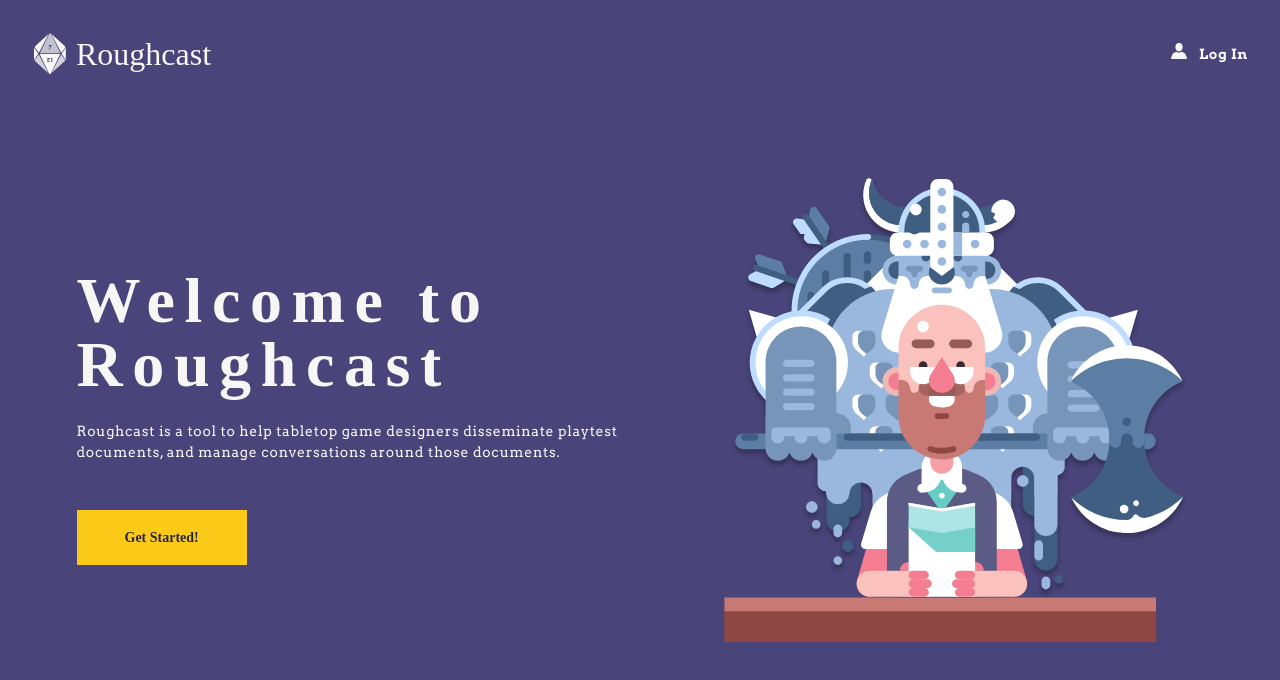
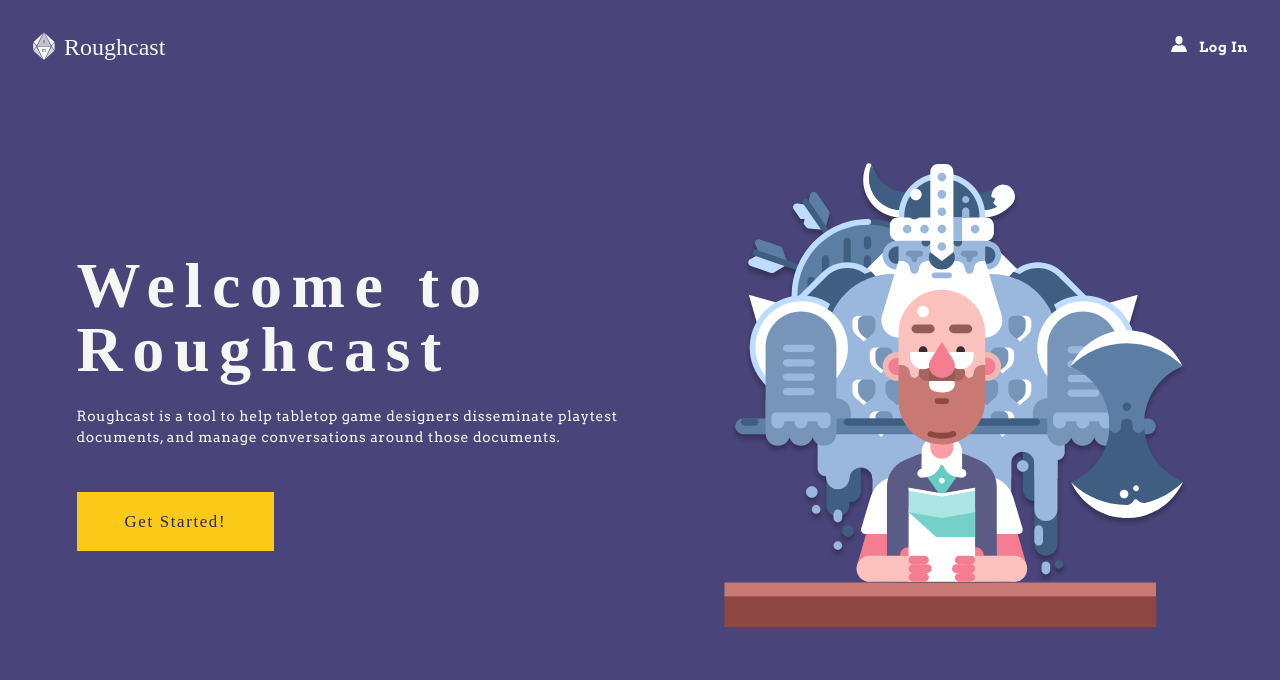
Before and after one commit to wlonk/roughcast, a Vue app: page / in a window 1280 px wide. Shown: the top 680 px of the page. Built offline with nearby package versions, Linux system fonts and the light colour scheme; the HTML template or start-up script is replaced by a standard one; a web font is replaced by a local one; what semantic-ui-vue, vue-async-computed would draw is missing.

Commit message:
Update styles

```diff
--- a/src/styles/blocks/page-header.scss
+++ b/src/styles/blocks/page-header.scss
@@ -12,7 +12,10 @@
   }
   .logo-title {
     font-family: $accent-font;
-    font-size: $medium-font;
+    font-size: 1.5rem;
+  }
+  img[alt="logo"] {
+    width: 1.5rem;
   }
   .header-link {
     font-weight: 700;
--- a/src/styles/elements/custom-checkbox.scss
+++ b/src/styles/elements/custom-checkbox.scss
@@ -11,7 +11,7 @@
     margin-right: 0.5rem;
     width: 1.5rem; height: 1.5rem;
     &:checked ~ p::before {
-      background-position: 50% 45%;
+      background-position: center;
       background-size: 50%;
       background-repeat: no-repeat;
     }
@@ -19,11 +19,12 @@
   p {
     cursor: pointer;
     font-weight: 300;
+    line-height: 1.5em;
     margin: 0;
     &::before {
       content: '';
       position: absolute;
-      left: 0;
+      left: 0; top: 0;
       width: 1.5rem; height: 1.5rem;
       border: 2px solid transparent;
     }
--- a/src/styles/elements/form.scss
+++ b/src/styles/elements/form.scss
@@ -9,7 +9,7 @@
     &.check-row {
       align-items: center;
       justify-content: space-between;
-      margin: 0.5rem 0 2rem;
+      margin: 0.5rem 0 0;
     }
     &>* {
       display: block;
@@ -23,7 +23,7 @@
   input[type="email"],
   input[type="password"] {
     width: 100%;
-    padding: 1.25rem;
+    padding: 1rem;
     margin-bottom: 1rem;
   }
   p {
@@ -31,7 +31,7 @@
   }
   .accent-link {
     font-weight: 700;
-    margin-left: 0.5rem;
+    margin-left: 0.25rem;
   }
   .psw-row {
     &>div {
@@ -40,10 +40,10 @@
         display: block;
       }
       &:first-child {
-        margin-right: 0.75rem;
+        margin-right: 0.5rem;
       }
       &:last-child {
-        margin-left: 0.75rem;
+        margin-left: 0.5rem;
       }
     }
   }
--- a/src/styles/elements/submit-btn.scss
+++ b/src/styles/elements/submit-btn.scss
@@ -1,7 +1,9 @@
 .submit-btn {
   cursor: pointer;
   font-family: $button-font;
-  font-weight: 700;
+  font-size: 1.05rem;
+  letter-spacing: 0.1em;
   padding: 1.25rem 3rem;
+  margin-top: 2rem;
   min-width: 12.5rem;
 }
```
